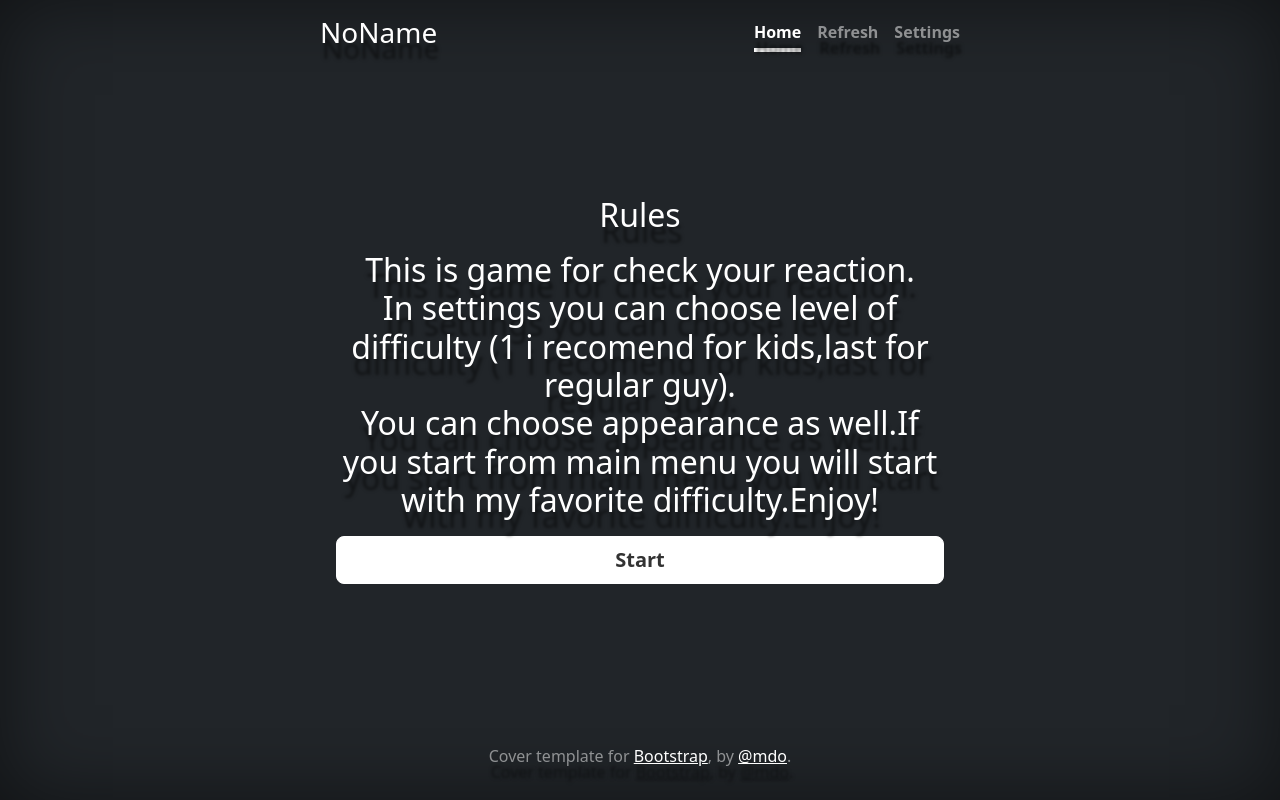
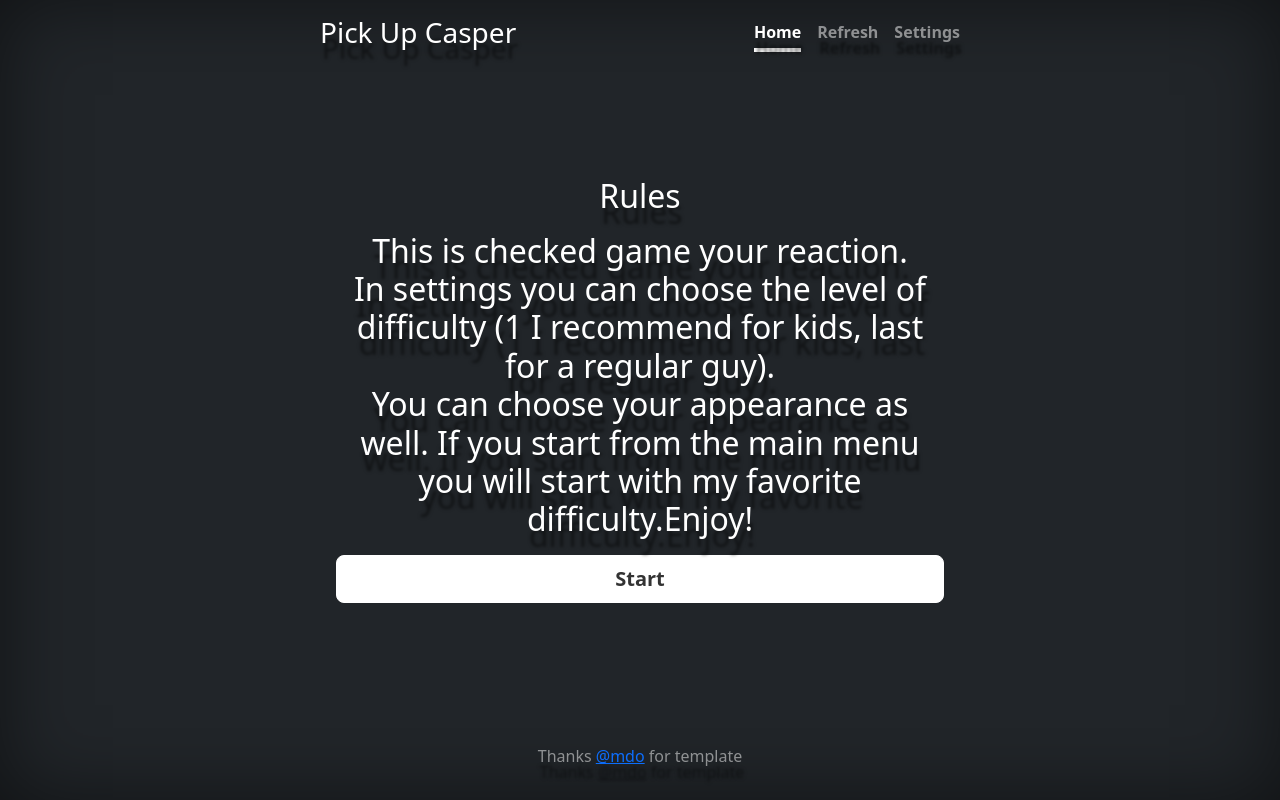
Before and after one commit to readytow0rk/Pick-Up-Casper-Game-Website, a plain HTML site: page bootstrap-5.2.3-examples/cover/index.html in a window 1280 px wide. Drawn offline with Linux system fonts and the light colour scheme.

Commit message:
add new phote, delete a rest

```diff
--- a/bootstrap-5.2.3-examples/cover/cover.css
+++ b/bootstrap-5.2.3-examples/cover/cover.css
@@ -100,8 +100,8 @@ body {
   border-radius: 0.313rem;
 }
 .mole{
-  background-image: url('frog.png');
-  background-size: cover  ;
+  background-image: url('casper1.png');
+  background-size: cover;
 }
 .grid, .square {
   display:none
--- a/bootstrap-5.2.3-examples/cover/index.html
+++ b/bootstrap-5.2.3-examples/cover/index.html
@@ -6,7 +6,7 @@
     <meta name="description" content="">
     <meta name="author" content="Mark Otto, Jacob Thornton, and Bootstrap contributors">
     <meta name="generator" content="Hugo 0.104.2">
-    <title>NoName</title>
+    <title>Pick Up Casper</title>
 
     <link rel="canonical" href="https://getbootstrap.com/docs/5.2/examples/cover/">
 
@@ -85,7 +85,7 @@
 <div class="cover-container d-flex w-100 h-100 p-3 mx-auto flex-column">
   <header class="mb-auto">
     <div>
-      <h3 class="float-md-start mb-0">NoName</h3>
+      <h3 class="float-md-start mb-0">Pick Up Casper</h3>
       <nav class="nav nav-masthead justify-content-center float-md-end">
         <a class="nav-link fw-bold py-1 px-0 active" aria-current="page" href="#"id="mainPage">Home</a>
         <!-- <a class="nav-link fw-bold py-1 px-0" href="#" id="colorCall">Color</a> -->
@@ -140,8 +140,7 @@
   <button type="button" class="btn btn-light btn-lg " id="restart">Restart</button>
     <p class="lead">
    <h2 id="textRulesQ">
-      This is game for check your reaction.<br>In settings you can choose level of difficulty (1 i recomend for kids,last for regular guy).<br>
-     You can choose appearance as well.If you start from main menu you will start with my favorite difficulty.Enjoy!</p>
+    This is checked game your reaction.<br>In settings you can choose the level of difficulty (1 I recommend for kids, last for a regular guy).<br>You can choose your appearance as well. If you start from the main menu you will start with my favorite difficulty.Enjoy!</p>
     <p class="lead">
     </h2>
       <a href="#" class="btn btn-lg btn-secondary fw-bold border-white bg-white" id="btnStart">Start</a>
@@ -150,7 +149,7 @@
 
   <footer class="mt-auto text-white-50">
 
-    <p>Cover template for <a href="https://getbootstrap.com/" class="text-white">Bootstrap</a>, by <a href="https://twitter.com/mdo" class="text-white">@mdo</a>.</p>
+    <p>Thanks <a href="https://twitter.com/mdo" target="_blank class="text-white">@mdo</a> for template</p>
   </footer>
 </div>
 
```
Also changed, not shown: bootstrap-5.2.3-examples/cover/casper1.png (added), bootstrap-5.2.3-examples/cover/frog.png (deleted).
